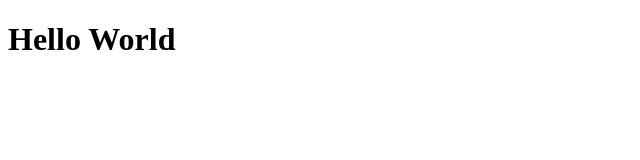
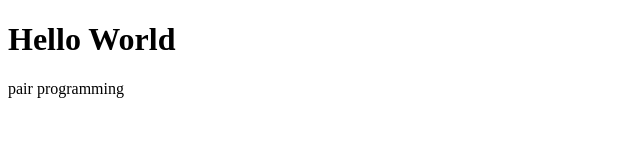
Before and after one commit to aruijevu/mystud, a plain HTML site: page index.html in a window 1280 px wide. Shown: the whole page, without its empty margins (0-640 px from the left). Drawn offline with Linux system fonts and the light colour scheme.

Commit message:
update indxe file
just add p tag

```diff
--- a/index.html
+++ b/index.html
@@ -5,5 +5,6 @@
 		</head>
 		<body>
 		<h1>Hello World</h1>
+			<p>pair programming </p>
 		</body>
 		</html>
```
